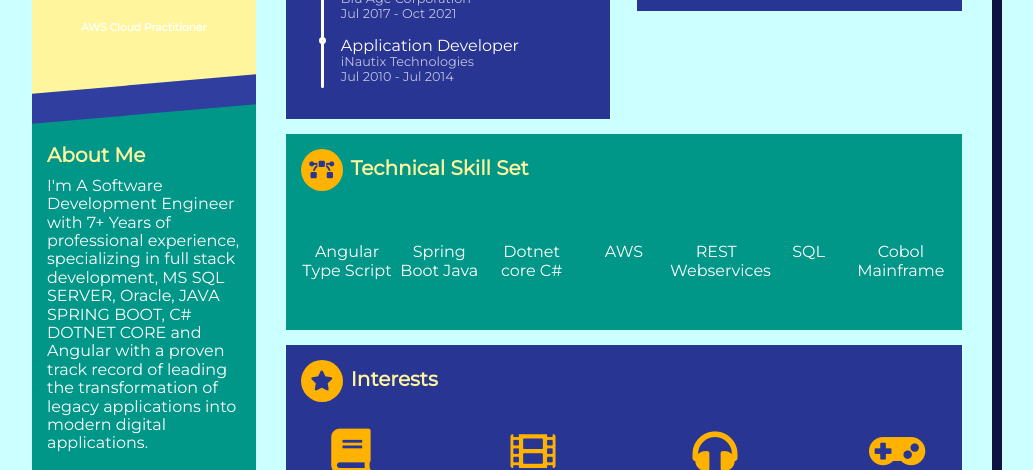
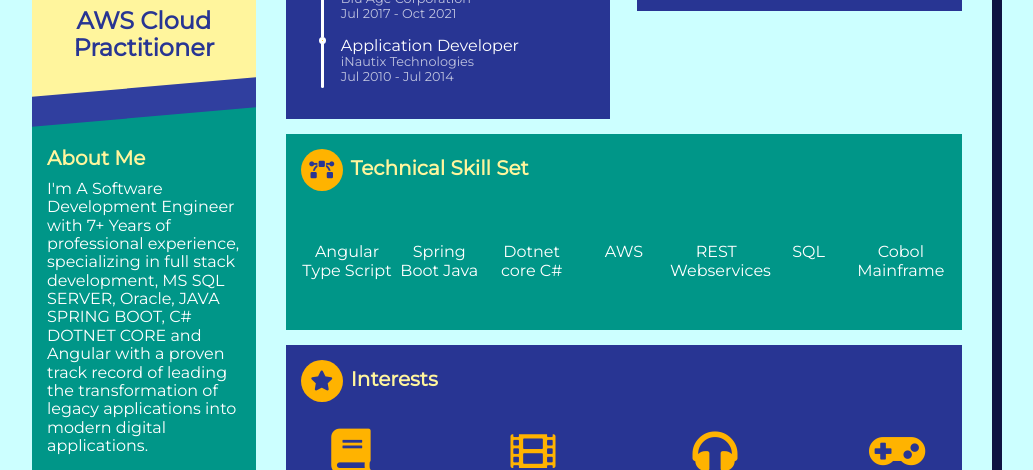
Before and after one commit to VijayRamanathan-developer/VijayRamanathan-developer.github.io, a plain HTML site: page index.html in a window 1280 px wide. Shown: the part 293-763 px from the top of the page, without its empty margins (128-1161 px from the left). Drawn offline with nearby package versions, Linux system fonts and the light colour scheme.

Commit message:
Update index.html

```diff
--- a/index.html
+++ b/index.html
@@ -20,7 +20,7 @@
       <div class="info">
         <h1 class="name">Vijay Ramanathan</h1>
         <h2 class="job">Full Stack Web Developer</h2>
-        <h6> AWS Cloud Practitioner </h6>
+        <h6 class="job"> AWS Cloud Practitioner </h6>
       </div>
     </div>
     <div class="about">
```
